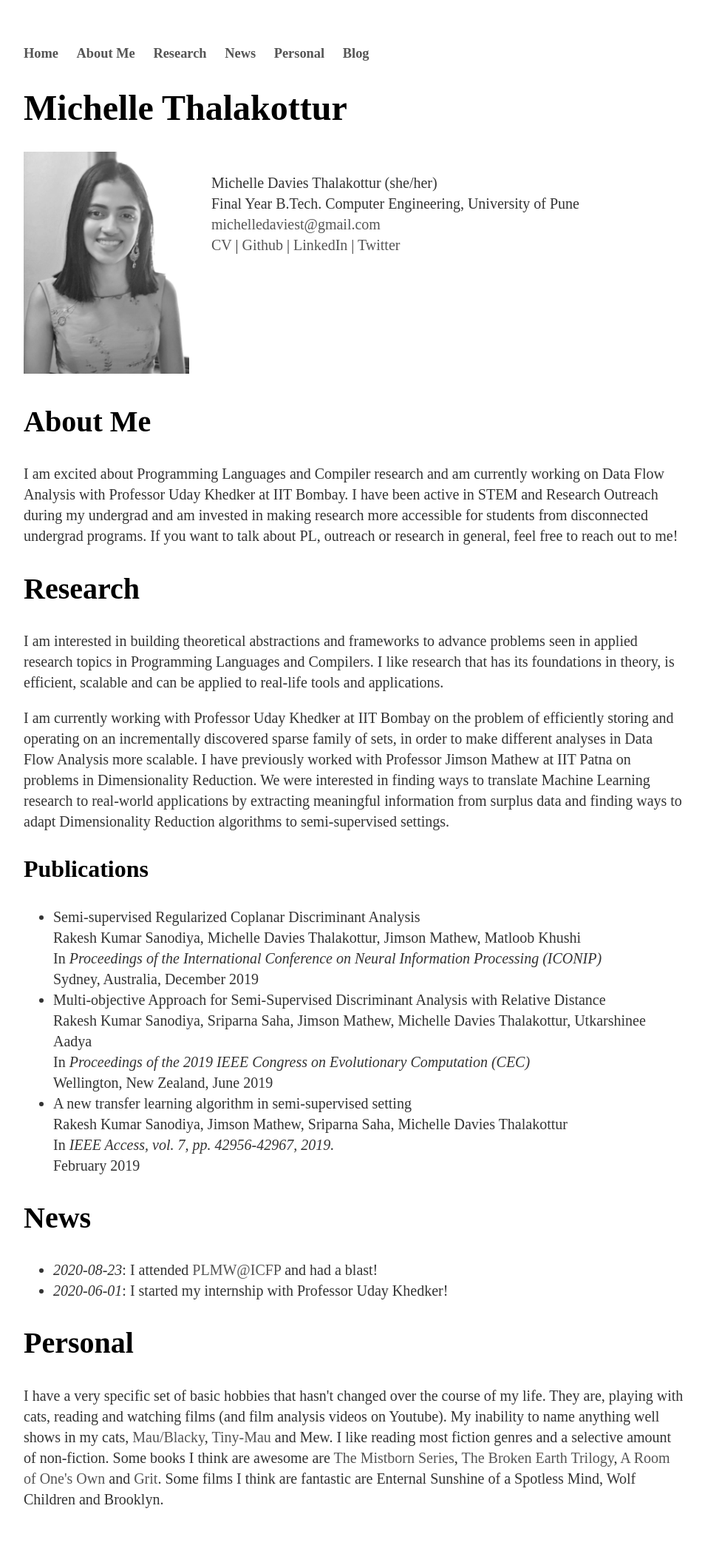
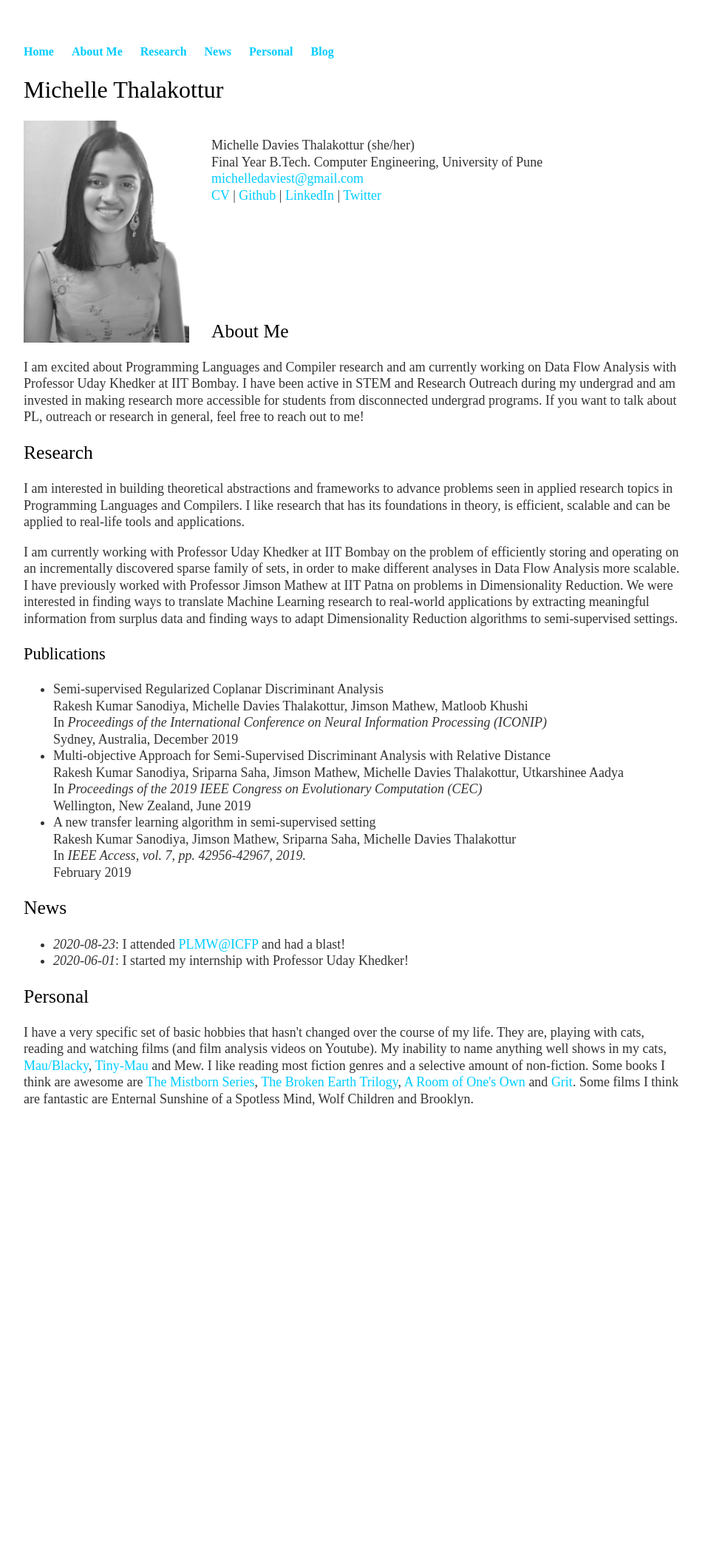
Before and after one commit to michelledaviest/michelledaviest.github.io, a Jekyll site: the page built from index.html, in a window 1280 px wide. Shown: the whole page at 74% size, without its empty margins (160-1114 px from the left). Built offline with Jekyll 4.4.1, drawn with Linux system fonts in a browser that asks for light colours; some web fonts are replaced; after the commit the page ends 1556 px from its top, so only the background shows below that.

Commit message:
chnaged style to be more like Ashley

```diff
--- a/css/main.css
+++ b/css/main.css
@@ -1,35 +1,60 @@
 @import url('https://fonts.googleapis.com/css2?family=Gentium+Book+Basic&display=swap');
 
-body { margin: 60px auto; width: 70%; }
+body {
+  margin: 60px auto;
+  width: 70%;
+  font-size: 100%;
+  line-height: 1.5;
+  font-weight: 400;
+  font-family: 'Gentium Book Basic';
+ }
+
 
 img {
   float: left;
 }
 
-a { text-decoration: none; color: #555; }
-a:hover { text-decoration: underline; }
+a { text-decoration: none; color: #00ccff; }
+a:hover { text-decoration: underline; color: #00a3cc; }
 
-p, ul { font-size: 1.25em; line-height: 1.4em; color: #333; }
+p, ul { font-size: 1.125em; font-family: 'Gentium Book Basic'; line-height: 1.25em; color: #333; }
 
 h1, h2, h3, h4 { font-family: 'Gentium Book Basic'; }
-h1 { font-size: 3em;  }
-h2 { font-size: 2.5em; }
-h3 { font-size: 2.0em; }
-h4 { font-size: 1.5em; }
 
-nav ul, footer ul { font-size: 1.15em; font-family: 'Gentium Book Basic'; padding: 0px; list-style: none; font-weight: bold; }
+h1, .h1 {
+  font-size: 2rem;
+  line-height: 1.25;
+  font-weight: 400;
+}
+
+h2, .h2 {
+  font-size: 1.6rem;
+  line-height: 1.25;
+  font-weight: 400; }
+
+h3 { font-size: 1.4em;
+	line-height: 1.25;
+	font-weight: 400; }
+
+h4 { font-size: 1.2em;
+	line-height: 1.25;
+	font-weight: 400; }
+
+
+nav ul, footer ul { font-size: 1em; font-family: 'Gentium Book Basic'; padding: 0px; list-style: none; font-weight: bold; }
 nav ul li, footer ul li { display: inline; margin-right: 20px; }
 
-footer { border-top: 1px solid #d5d5d5; font-size: .8em; }
+footer {
+	border-top: 1px solid #d5d5d5;
+	font-size: .8em;
+	line-height: 1em;
+	font-family: 'Gentium Book Basic';
+}
 
 /* Blog */
-ul.posts { margin: 20px auto 40px; font-size: 1.25em; }
+ul.posts {
+	margin: 20px auto 40px;
+	font-size: 1.125em;
+	line-height: 1.25em;
+	font-family: 'Gentium Book Basic';}
 ul.posts li { list-style: none; }
-
-/* CV */
-.cv { margin: 0px 0px 60px; }
-.cv h1 { font-size: 2.5em; }
-.cv h2 { font-size: 2em; }
-.cv address, .cv .download { font-family: 'Gentium Book Basic'; }
-.cv address, .cv p { font-size: 1.2em; }
-.cv .download { float: right; font-size: .8em; text-transform: uppercase; }
```
